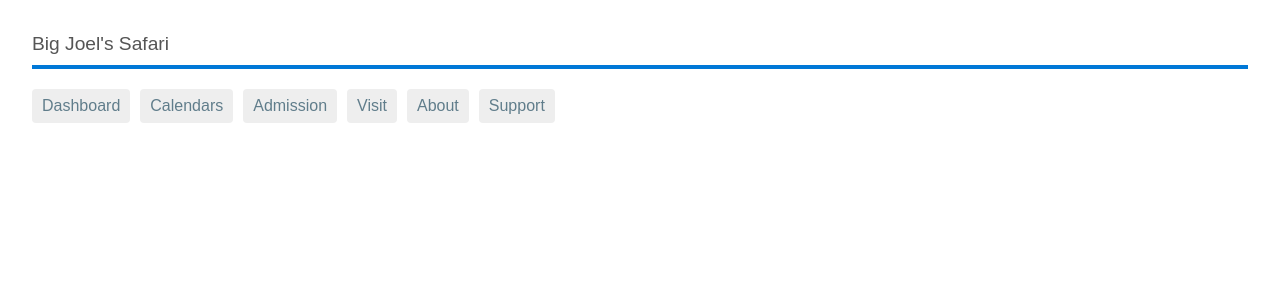
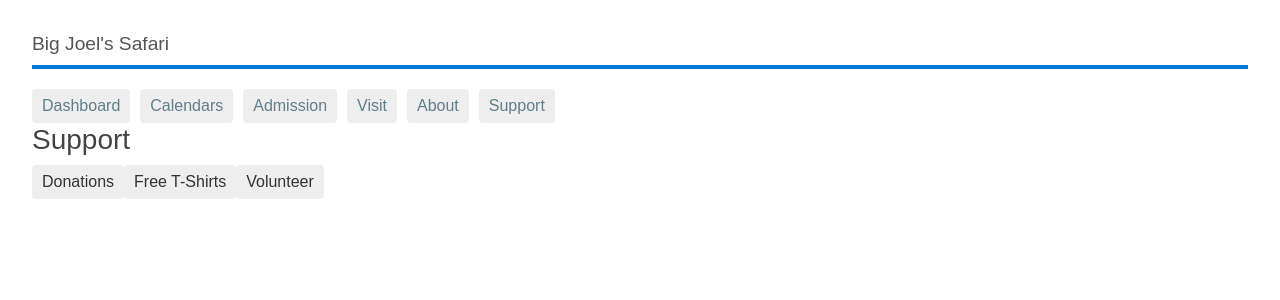
Before and after one commit to JessicaNations/Safari, an Angular app: page /support in a window 1280 px wide. Shown: the top 300 px of the page. Built offline with nearby package versions, Linux system fonts and the light colour scheme; what angular-in-memory-web-api would draw is missing.

Commit message:
support content

```diff
--- a/src/app/support/support.component.html
+++ b/src/app/support/support.component.html
@@ -3,10 +3,14 @@
   <a *ngFor="let support of supports" class="col-1-4"
       routerLink="/detail/{{support.id}}">
 
-detail components for: donations, free tshirts, volunteer
 
     <div class="module support">
       <h4>{{support.name}}</h4>
     </div>
   </a>
 </div> -->
+
+<h3>Support</h3>
+<button class="flex-fill">Donations</button>
+<button class="flex-fill">Free T-Shirts</button>
+<button class="flex-fill">Volunteer</button>
```
